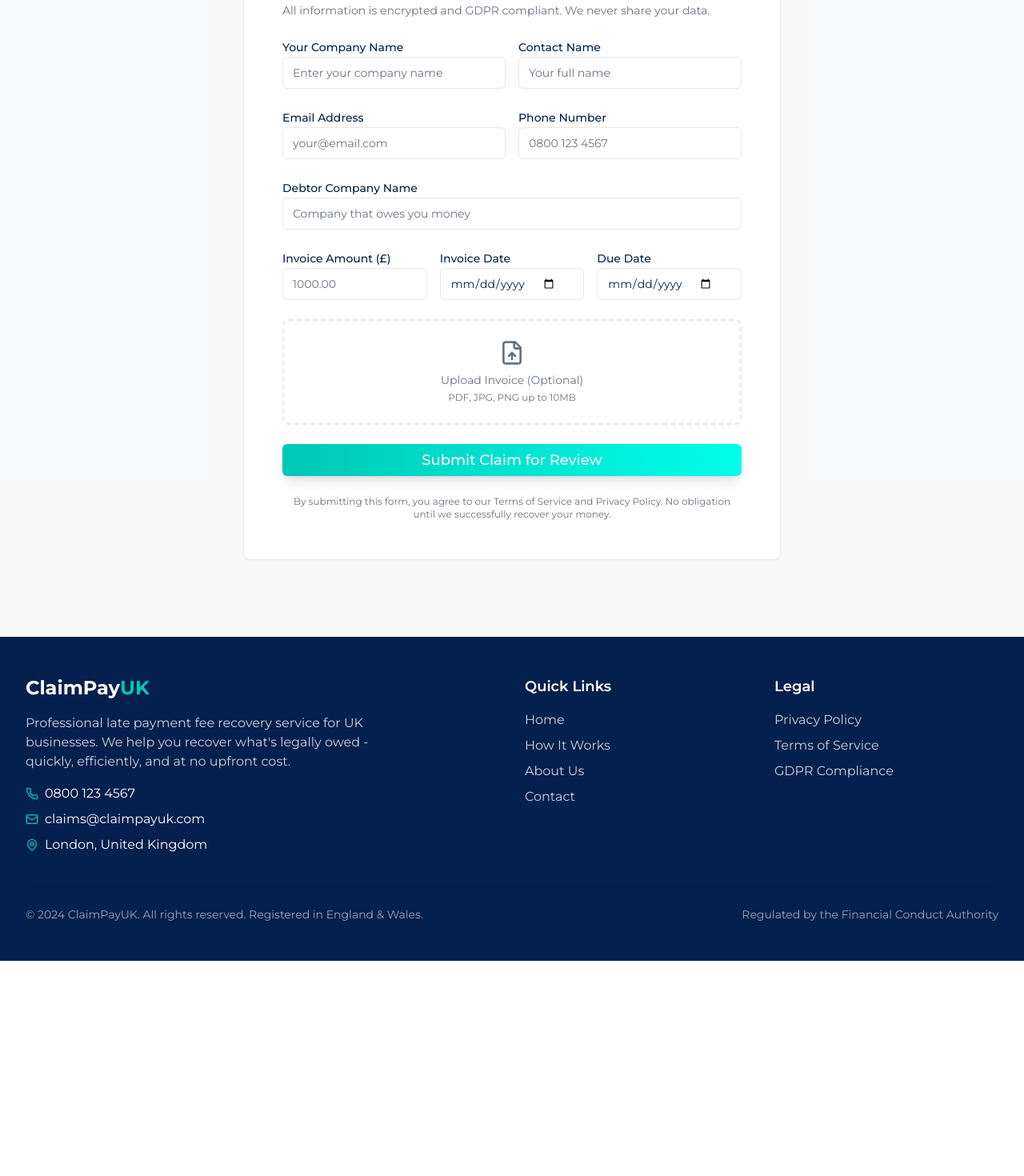
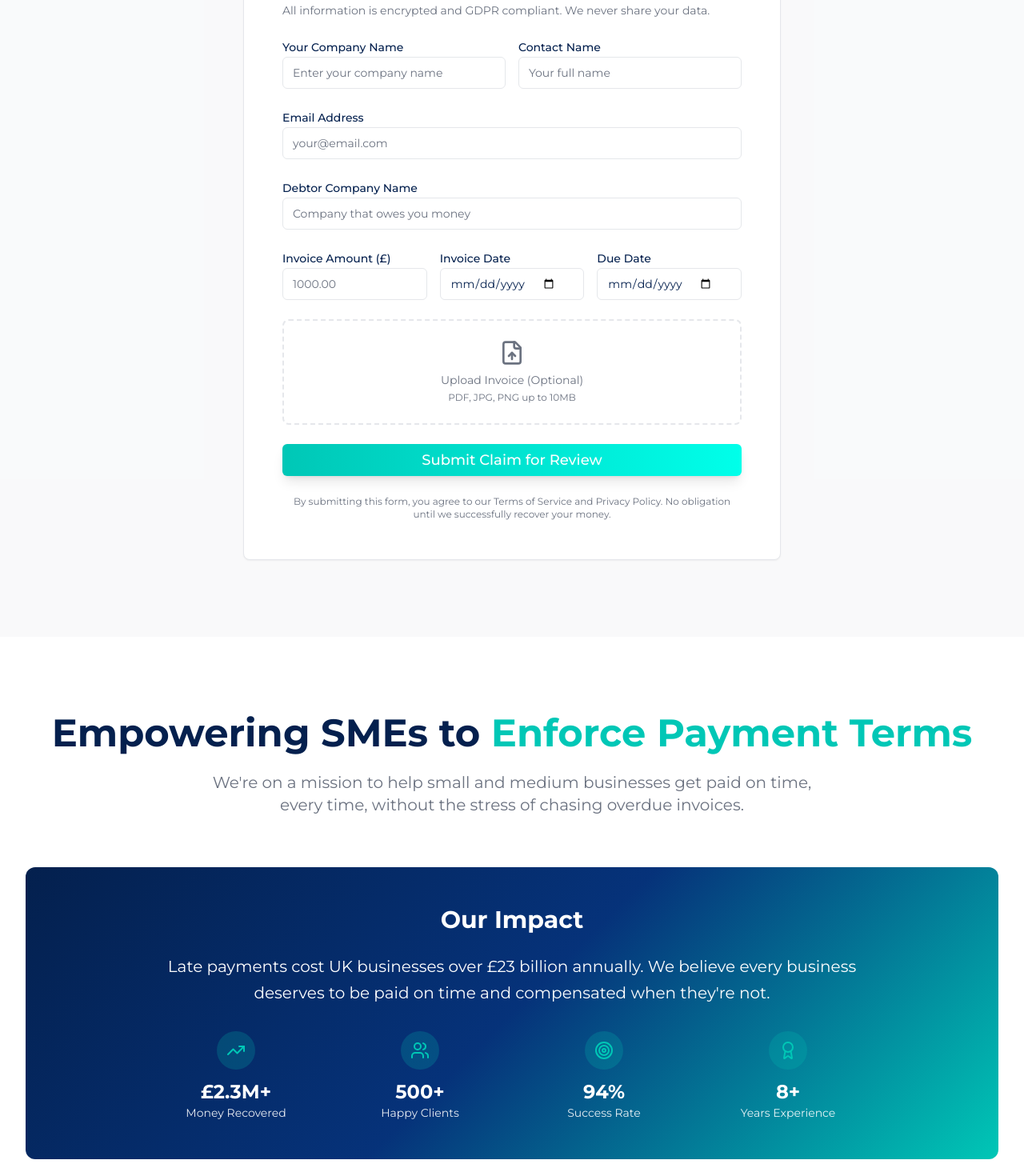
Before and after one commit to christopherjones-eng/claim-late-fees, a React (Vite) app: page / in a window 1280 px wide. Shown: the part 1180-2650 px from the top of the page at 80% size. Before the commit the page ends 2381 px from the top, so only its background shows below. Built offline with nearby package versions, Linux system fonts and the light colour scheme.

Commit message:
Update website content and spelling
Update "Start Your Claim" section with new text and impact statistics. Remove images from the "Meet Our Expert Team" section on the About Us page. Correct spelling of "specialize" to "specialise" throughout the website.

```diff
--- a/src/components/Home/ClaimForm.tsx
+++ b/src/components/Home/ClaimForm.tsx
@@ -12,7 +12,6 @@ const ClaimForm = () => {
     companyName: "",
     contactName: "",
     email: "",
-    phone: "",
     debtorCompany: "",
     invoiceAmount: "",
     invoiceDate: "",
@@ -32,7 +31,6 @@ const ClaimForm = () => {
       companyName: "",
       contactName: "",
       email: "",
-      phone: "",
       debtorCompany: "",
       invoiceAmount: "",
       invoiceDate: "",
@@ -98,7 +96,6 @@ const ClaimForm = () => {
                   </div>
                 </div>
 
-                <div className="grid grid-cols-1 md:grid-cols-2 gap-4">
                 <div>
                   <Label htmlFor="email">Email Address</Label>
                   <Input
@@ -110,19 +107,6 @@ const ClaimForm = () => {
                     required
                     placeholder="your@email.com"
                   />
-                  </div>
-                  <div>
-                    <Label htmlFor="phone">Phone Number</Label>
-                    <Input
-                      id="phone"
-                      name="phone"
-                      type="tel"
-                      value={formData.phone}
-                      onChange={handleChange}
-                      required
-                      placeholder="0800 123 4567"
-                    />
-                  </div>
                 </div>
 
                 <div>
--- /dev/null
+++ b/src/components/Home/EmpoweringSMEs.tsx
@@ -0,0 +1,49 @@
+import { Users, Target, Award, TrendingUp } from "lucide-react";
+
+const EmpoweringSMEs = () => {
+  const stats = [
+    { label: "Money Recovered", value: "£2.3M+", icon: TrendingUp },
+    { label: "Happy Clients", value: "500+", icon: Users },
+    { label: "Success Rate", value: "94%", icon: Target },
+    { label: "Years Experience", value: "8+", icon: Award },
+  ];
+
+  return (
+    <section className="section-padding">
+      <div className="container-custom">
+        <div className="text-center mb-16">
+          <h2 className="text-4xl md:text-5xl font-bold text-foreground mb-6">
+            Empowering SMEs to <span className="text-secondary">Enforce Payment Terms</span>
+          </h2>
+          <p className="text-xl text-muted-foreground max-w-3xl mx-auto">
+            We're on a mission to help small and medium businesses get paid on time,
+            every time, without the stress of chasing overdue invoices.
+          </p>
+        </div>
+
+        <div className="bg-gradient-hero text-primary-foreground rounded-xl p-8 md:p-12">
+          <div className="max-w-4xl mx-auto text-center">
+            <h3 className="text-3xl font-bold mb-6">Our Impact</h3>
+            <p className="text-xl leading-relaxed mb-8">
+              Late payments cost UK businesses over £23 billion annually. We believe
+              every business deserves to be paid on time and compensated when they're not.
+            </p>
+            <div className="grid grid-cols-2 md:grid-cols-4 gap-6">
+              {stats.map((stat, index) => (
+                <div key={index} className="text-center">
+                  <div className="inline-flex items-center justify-center w-12 h-12 bg-secondary/20 rounded-full mb-3">
+                    <stat.icon className="h-6 w-6 text-secondary" />
+                  </div>
+                  <div className="text-2xl font-bold">{stat.value}</div>
+                  <div className="text-sm opacity-90">{stat.label}</div>
+                </div>
+              ))}
+            </div>
+          </div>
+        </div>
+      </div>
+    </section>
+  );
+};
+
+export default EmpoweringSMEs;
--- a/src/pages/About.tsx
+++ b/src/pages/About.tsx
@@ -15,7 +15,7 @@ const About = () => {
     {
       name: "James Richardson",
       role: "Founder & CEO",
-      background: "Former credit controller with 12 years experience at leading UK law firms. Specializes in commercial debt recovery and late payment legislation.",
+      background: "Former credit controller with 12 years experience at leading UK law firms. Specialises in commercial debt recovery and late payment legislation.",
       image: "https://images.unsplash.com/photo-1507003211169-0a1dd7228f2d?w=300&h=300&fit=crop&crop=face"
     },
     {
@@ -111,11 +111,6 @@ const About = () => {
               {team.map((member, index) => (
                 <Card key={index} className="card-professional text-center">
                   <CardContent className="p-6">
-                    <img
-                      src={member.image}
-                      alt={member.name}
-                      className="w-24 h-24 rounded-full mx-auto mb-4 object-cover"
-                    />
                     <h3 className="text-xl font-semibold text-foreground mb-2">
                       {member.name}
                     </h3>
@@ -163,7 +158,7 @@ const About = () => {
                     SME-Focused Approach
                   </h3>
                   <p className="text-muted-foreground">
-                    We specialize in helping small and medium businesses. We understand
+                    We specialise in helping small and medium businesses. We understand
                     your challenges and design our service around your needs.
                   </p>
                 </div>
--- a/src/pages/Index.tsx
+++ b/src/pages/Index.tsx
@@ -1,12 +1,14 @@
 import Layout from "@/components/Layout/Layout";
 import HeroSection from "@/components/Home/HeroSection";
 import ClaimForm from "@/components/Home/ClaimForm";
+import EmpoweringSMEs from "@/components/Home/EmpoweringSMEs";
 
 const Index = () => {
   return (
     <Layout>
       <HeroSection />
       <ClaimForm />
+      <EmpoweringSMEs />
     </Layout>
   );
 };
```
Lines whose indentation alone changed are shown as unchanged.
